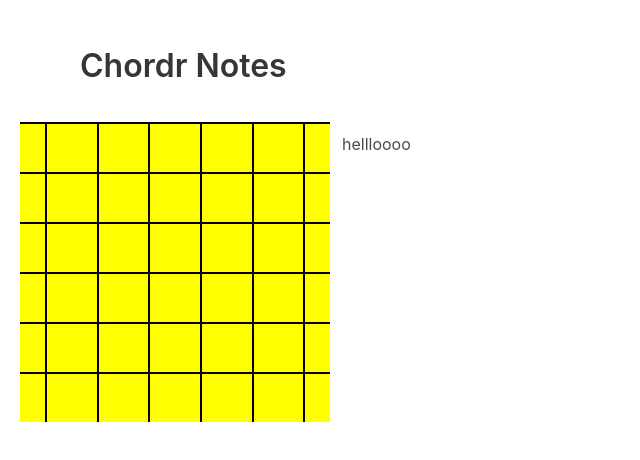
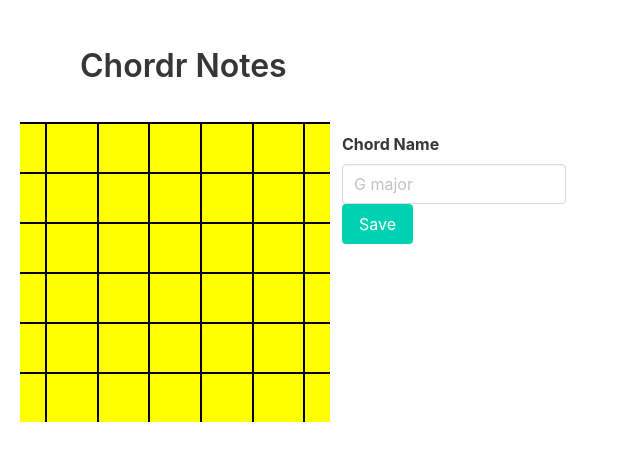
Before and after one commit to jeremypurser/chordr-notes, a React (Create React App) app: page / in a window 1280 px wide. Shown: the top 460 px of the page, without its empty margins (0-640 px from the left). Built offline with nearby package versions, Linux system fonts and the light colour scheme.

Commit message:
Scaffold props to be resuable

```diff
--- a/src/components/ChordDetailsForm.tsx
+++ b/src/components/ChordDetailsForm.tsx
@@ -1,5 +1,19 @@
-import React from 'react';
+import React, { MouseEvent } from 'react';
+import { default as SaveButton } from './Button';
+import '../styles/ChordDetailsForm.scss';
 
 export default function ChordDetailsForm() {
-  return <div id="details">hellloooo</div>;
+  const handleSubmit = (e: MouseEvent) => {
+    console.log(e);
+  };
+
+  return (
+    <div className="field">
+      <label className="label">Chord Name</label>
+      <div className="control details">
+        <input className="input" type="text" placeholder="G major" />
+      </div>
+      <SaveButton clickHandler={handleSubmit} text="Save" />
+    </div>
+  );
 }
```
